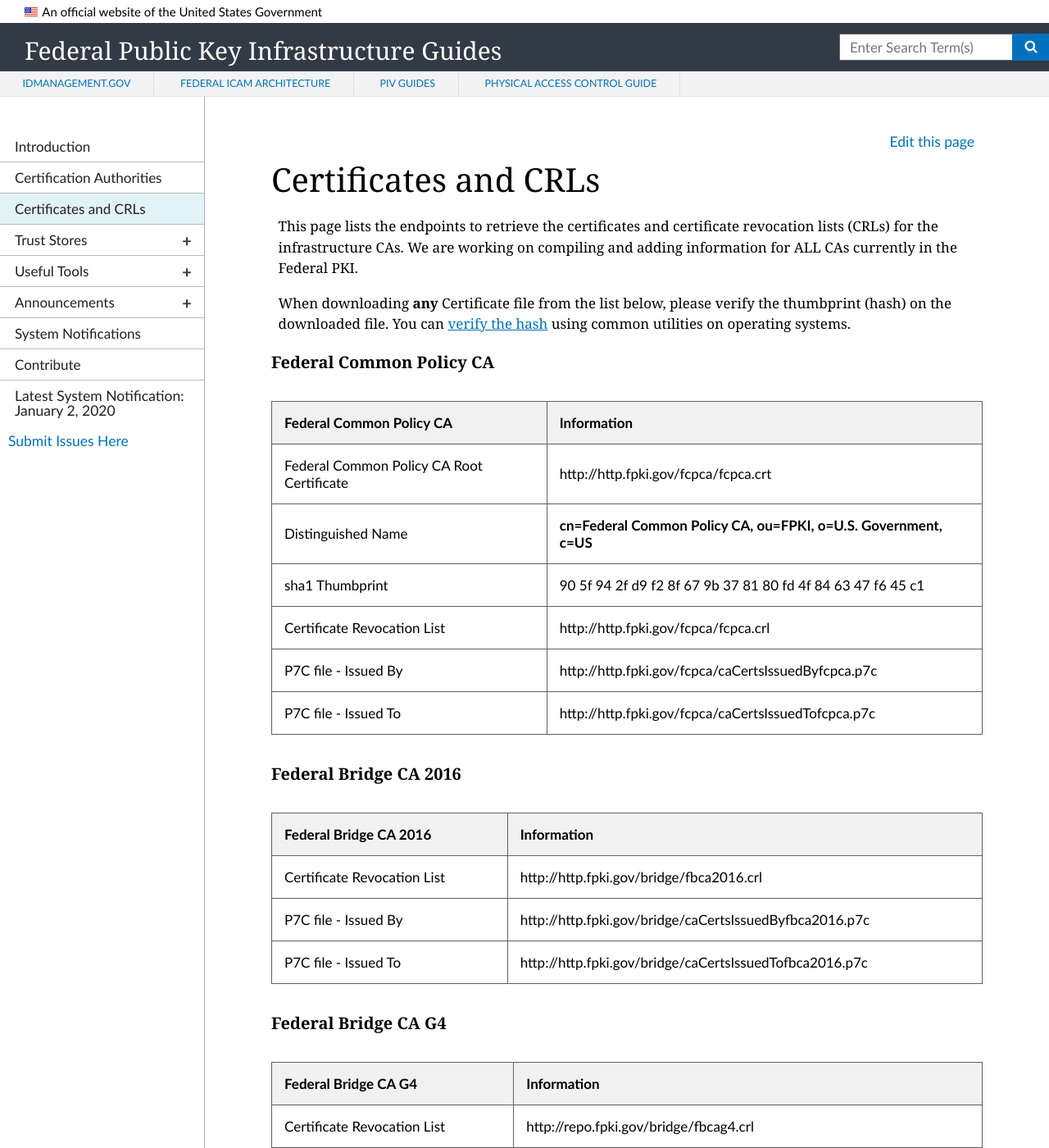
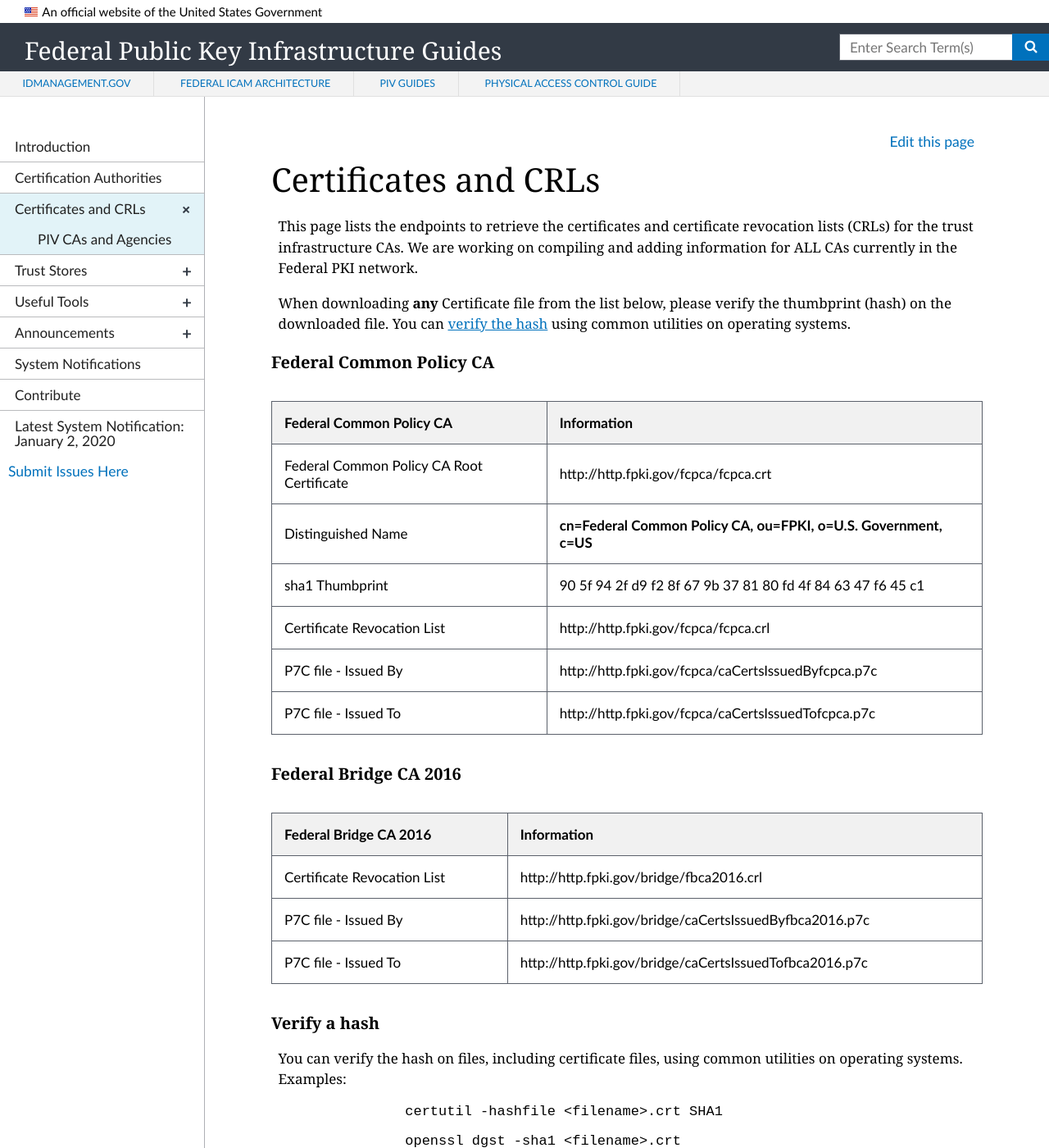
Before and after one commit to GSA/fpki-guides, a Jekyll site: the page built from _crls/index.md, in a window 1280 px wide and 1400 px high. Shown: the whole window at 82% size. Built offline with Jekyll 4.4.1, drawn with Linux system fonts in a browser that asks for light colours; nearby versions of some CDN libraries; some of the changed lines change nothing that is shown; some of the changed text lies outside the part shown.

Commit message:
Add files via upload

```diff
--- a/_config.yml
+++ b/_config.yml
@@ -67,9 +67,10 @@
   internal: true
   coll: false
 - text: Certificates and CRLs
-  url: crls
+  url: crls/
   internal: true
-  coll: false
+  coll: true
+  collname: crls
 # - text: Certificate Policies
   # url: policyobjects
   # internal: true
@@ -134,6 +135,10 @@
     label: "FAQ"
     permalink: /faq/:path/
     output: true
+  crls:
+    label: "Certificates and CRLs"
+    permalink: /crls/:path/
+    output: true
   truststores:
     label: "Trust Stores"
     permalink: /truststores/:path/
```
